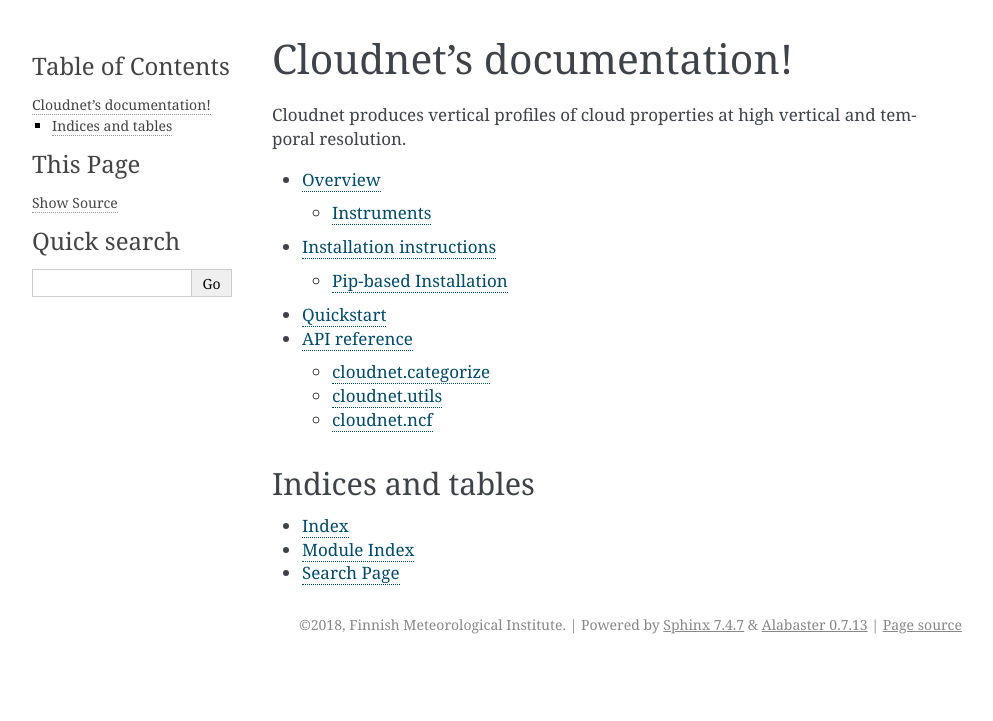
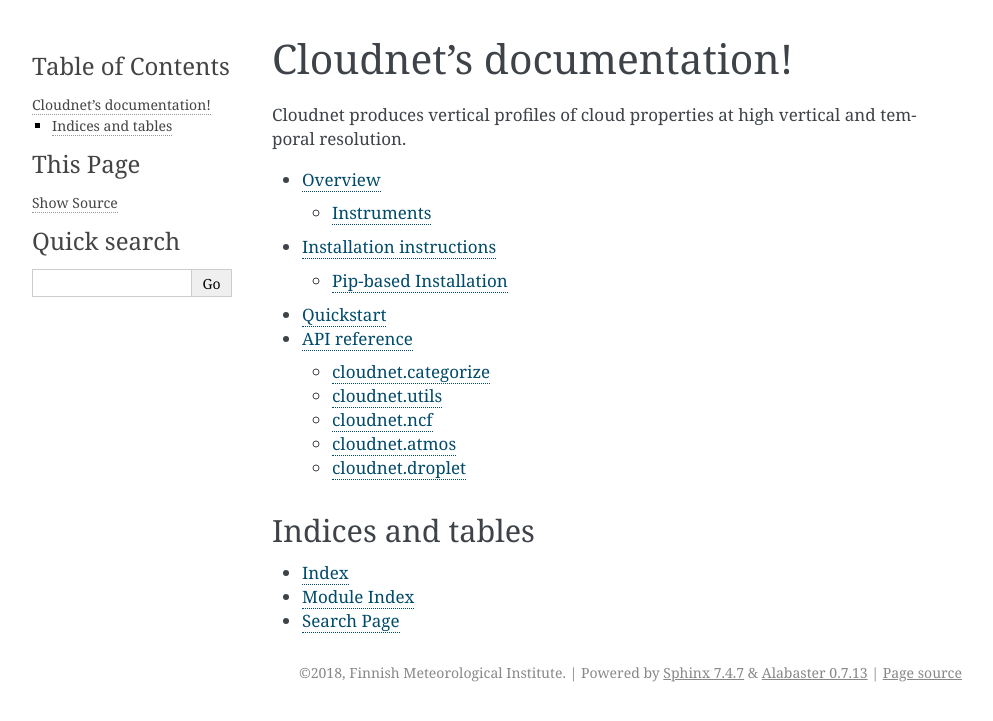
Before and after one commit to actris-cloudnet/cloudnetpy, a Sphinx documentation site: the page built from docs/source/index.rst, in a window 1280 px wide. Shown: the top 721 px of the page, without its empty margins (148-1141 px from the left). Built offline with Sphinx 7.4.7, drawn with Linux system fonts in a browser that asks for light colours; formulas are drawn with MathJax 3.

Commit message:
docstring update

```diff
--- a/docs/source/api.rst
+++ b/docs/source/api.rst
@@ -21,3 +21,17 @@ cloudnet.ncf
 
 .. automodule:: ncf
    :members:
+
+
+cloudnet.atmos
+--------------
+
+.. automodule:: atmos
+   :members:
+
+
+cloudnet.droplet
+----------------
+
+.. automodule:: droplet
+   :members:
```
Also changed, not shown: 10 other files.
